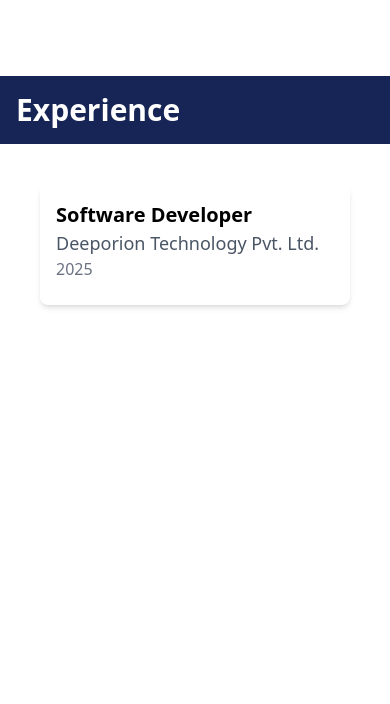
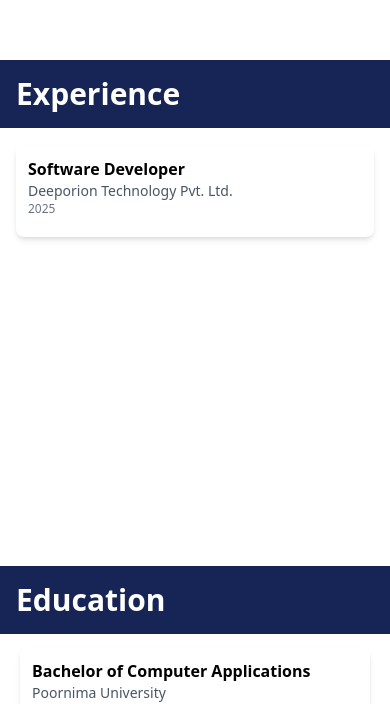
Before and after one commit to himankmathur18/portfolio, a React (Vite) app: page / in a window 390 px wide. Shown: the part 1607-2311 px from the top of the page. Built offline with nearby package versions, Linux system fonts and the light colour scheme.

Commit message:
update 6

```diff
--- a/src/Components/Experience.jsx
+++ b/src/Components/Experience.jsx
@@ -11,19 +11,25 @@ function Experience() {
   ];
 
   return (
-    <section id="experience" className="py-10 h-screen">
-        <h2 className="text-3xl font-bold text-white bg-blue-950 border-b-1 p-4 mt-[1.5em]">Experience</h2>
-        <div className="max-w-6xl mx-auto grid grid-cols-1 md:grid-cols-2">
-          {experiences.map((exp, index) => (
-            <div key={index} className="bg-white rounded-lg shadow-md p-4 m-10 hover:p-5 duration-300">
-              <h3 className="text-xl font-semibold">{exp.title}</h3>
-              <h4 className="text-lg text-gray-600">{exp.company}</h4>
-              <p className="text-gray-500 mb-2">{exp.duration}</p>
-
-            </div>
-          ))}
-        </div>
-
+    <section
+      id="experience"
+      className="py-6 min-h-[60vh] sm:py-10 sm:min-h-screen"
+    >
+      <h2 className="text-3xl font-bold text-white bg-blue-950 border-b-1 p-4 mt-[1.5em]">
+        Experience
+      </h2>
+      <div className="max-w-6xl mx-auto grid grid-cols-1 md:grid-cols-2">
+        {experiences.map((exp, index) => (
+          <div
+            key={index}
+            className="bg-white rounded-lg shadow-md p-3 xs:p-4 m-4 xs:m-6 sm:m-10 hover:p-4 xs:hover:p-5 duration-300"
+          >
+            <h3 className="text-base xs:text-lg sm:text-xl font-semibold">{exp.title}</h3>
+            <h4 className="text-sm xs:text-base sm:text-lg text-gray-600">{exp.company}</h4>
+            <p className="text-xs xs:text-sm sm:text-base text-gray-500 mb-2">{exp.duration}</p>
+          </div>
+        ))}
+      </div>
     </section>
   );
 }
```
